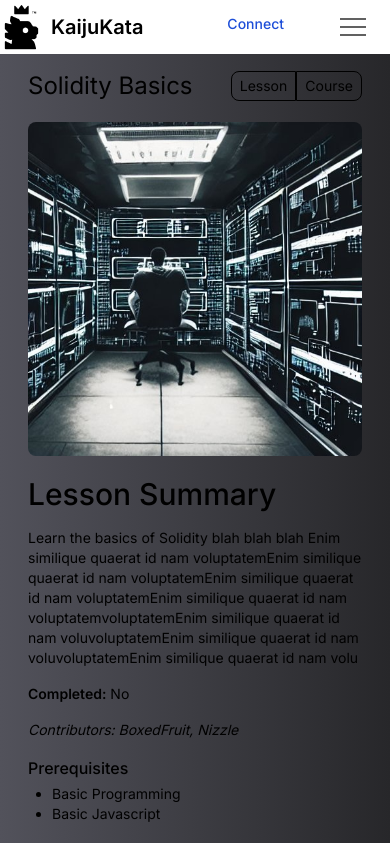
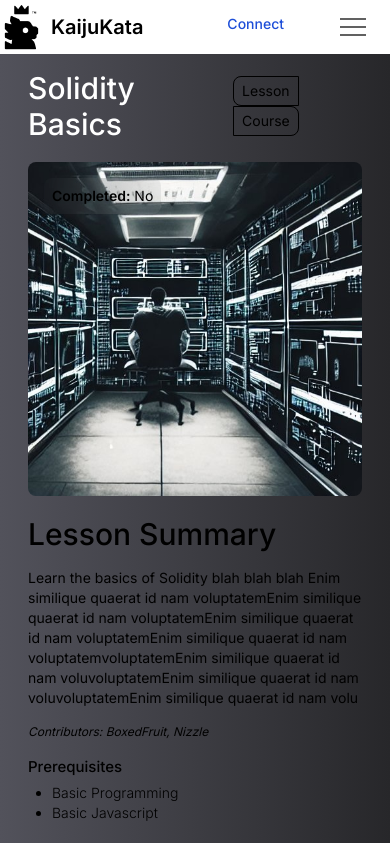
Before and after one commit to BoxedFruits/KaijuKata, a Next.js app: page /solidity_lessons/chapter_1 in a window 390 px wide. Shown: the top 843 px of the page. Built offline with nearby package versions, Linux system fonts and the light colour scheme.

Commit message:
Chore: Updated the UI to add more consistancy to desktop/mobile views. Added duplicate code to functions

```diff
--- a/app/common_components/course_viewer/courseViewer.tsx
+++ b/app/common_components/course_viewer/courseViewer.tsx
@@ -15,22 +15,44 @@ const CourseViewer = ({
   prerequisites,
   lessons,
 }: ICourseViewer) => {
+  const displayPreRequisites = (prerequisites?: string[]) => {
+    if (!prerequisites) return null;
+    return (
+      <>
+        <h3 className='mb-1 font-medium text-[15px]'>Prerequisites</h3>
+        {prerequisites.map((prerequisite, index) => {
+          return (
+            <li className='ml-6 font-light text-sm' key={index}>
+              {prerequisite}
+            </li>
+          );
+        })}
+      </>
+    );
+  };
+
+  const displayPill = () => {
+    return (
+      <>
+        <button className='text-sm py-1 px-2 rounded-tl-lg rounded-bl-lg border border-black'>
+					Lesson
+        </button>
+        <button className='text-sm py-1 px-2 rounded-tr-lg rounded-br-lg border border-black'>
+					Course
+        </button>
+      </>
+    );
+  };
+
   return (
     <>
       <div className='flex grow flex-col h-full md:h-auto md:flex-row bg-gradient-to-r from-zinc-600 to-zinc-800'>
         <div className='left-side pt-4 pl-7 md:overflow-auto md:w-5/12 md:bg-zinc-800'>
           <div className='flex items-center justify-between'>
-            <h1 className='mb-0 text-2xl text-black md:mb-7 md:text-6xl md:text-white'>
+            <h1 className='mb-0 text-3xl font-medium md:mb-7 md:text-5xl text-white'>
               {courseName}
             </h1>
-            <div className='pr-7 md:hidden'>
-              <button className='text-sm py-1 px-2 rounded-tl-lg rounded-bl-lg border border-black'>
-								Lesson
-              </button>
-              <button className='text-sm py-1 px-2 rounded-tr-lg rounded-br-lg border border-black'>
-								Course
-              </button>
-            </div>
+            <div className='pr-7 md:hidden'>{displayPill()}</div>
           </div>
 
           <div className='hidden md:block'>
@@ -42,57 +64,36 @@ const CourseViewer = ({
             <div className='mb-5 flex align-middle items-center justify-center'>
               <div className='relative flex'>
                 <div className='hidden z-20 md:block md:absolute top-[-3rem] left-0'>
-                  <button className='text-sm py-1 px-2 rounded-tl-lg rounded-bl-lg border border-black'>
-										Lesson
-                  </button>
-                  <button className='text-sm py-1 px-2 rounded-tr-lg rounded-br-lg border border-black'>
-										Course
-                  </button>
+                  {displayPill()}
                 </div>
+                <div className='absolute top-4 left-4 backdrop-blur-2xl rounded-lg p-2'>
+                  <p className='font-semibold m-0'>
+										Completed:
+                    <span className='font-normal'> No</span>
+                  </p>
+                </div>
+
                 <img
                   src={courseThumbnail}
                   alt='course thumbnail'
                   className='rounded-lg object-cover md:max-w-[50%]'
                 />
                 <div className='hidden md:flex flex-col pl-6'>
-                  <p className='absolute top-[-1.5rem] font-semibold'>
-										Completed:{" "}
-                    <span className='font-normal'>No</span>
-                  </p>
                   <h1 className='text-5xl font-medium'>
                     {courseName}
                   </h1>
-                  {prerequisites && (
-                    <div className='font-medium text-[15px]'>
-                      <h3 className='mb-1'>
-												Prerequisites
-                      </h3>
-                      <ul className='list-disc'>
-                        {prerequisites.map(
-                          (prerequisite, index) => {
-                            return (
-                              <li
-                                className='ml-6 font-normal'
-                                key={index}
-                              >
-                                {prerequisite}
-                              </li>
-                            );
-                          }
-                        )}
-                      </ul>
-                    </div>
-                  )}
+                  <p className='mb-1'>{courseDescription}</p>
+                  <p className='italic text-[10px] absolute bottom-0 m-0'>
+										Contributors: BoxedFruit, Nizzle
+                  </p>
                 </div>
               </div>
             </div>
             {/* MD SCREENS */}
             <div className='hidden md:block'>
-              <h2>Course Summary</h2>
-              <p>{courseDescription}</p>
-              <p className='italic'>
-								Contributors: BoxedFruit, Nizzle
-              </p>
+              <ul className='list-disc'>
+                {displayPreRequisites(prerequisites)}
+              </ul>
             </div>
 
             {/* SM SCREENS */}
@@ -100,35 +101,15 @@ const CourseViewer = ({
               <h2 className='text-3xl font-medium'>
 								Lesson Summary
               </h2>
-              <p>{courseDescription}</p>
-              <p className='font-semibold'>
-								Completed:
-                <span className='font-normal'> No</span>
-              </p>
-              <p className='italic text-sm'>
+              <p className=''>{courseDescription}</p>
+              <p className='italic  text-xs'>
 								Contributors: BoxedFruit, Nizzle
               </p>
-              {prerequisites && (
-                <div>
-                  <h3 className='mb-1 font-medium'>
-										Prerequisites
-                  </h3>
-                  <ul className='list-disc'>
-                    {prerequisites.map(
-                      (prerequisite, index) => {
-                        return (
-                          <li
-                            className='ml-6 font-normal'
-                            key={index}
-                          >
-                            {prerequisite}
-                          </li>
-                        );
-                      }
-                    )}
-                  </ul>
-                </div>
-              )}
+
+              <ul className='list-disc'>
+                {displayPreRequisites(prerequisites)}
+              </ul>
+
               <h3 className='font-medium'>Related Courses</h3>
               <div className='flex mb-4 w-[100%]'>
                 <div>
```
